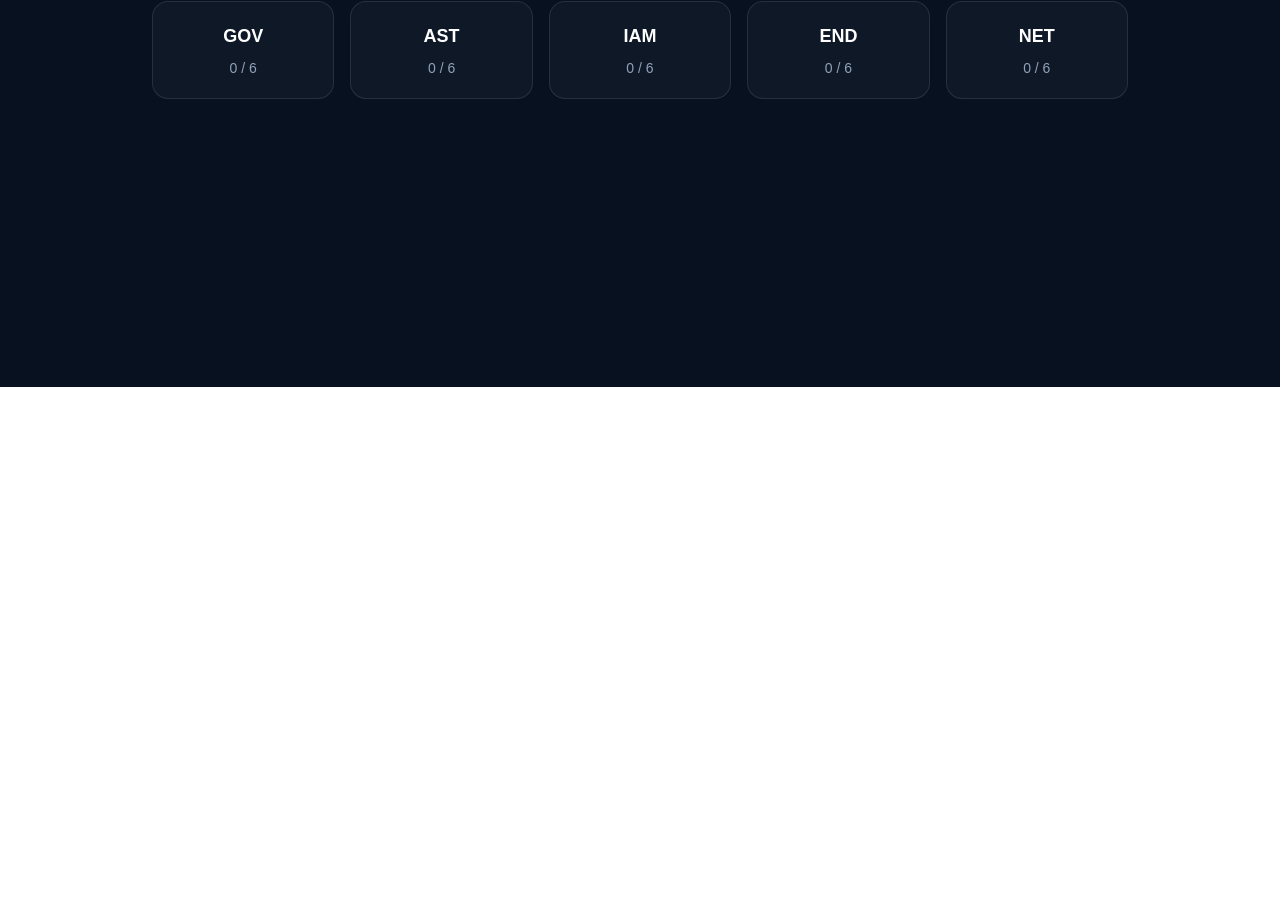
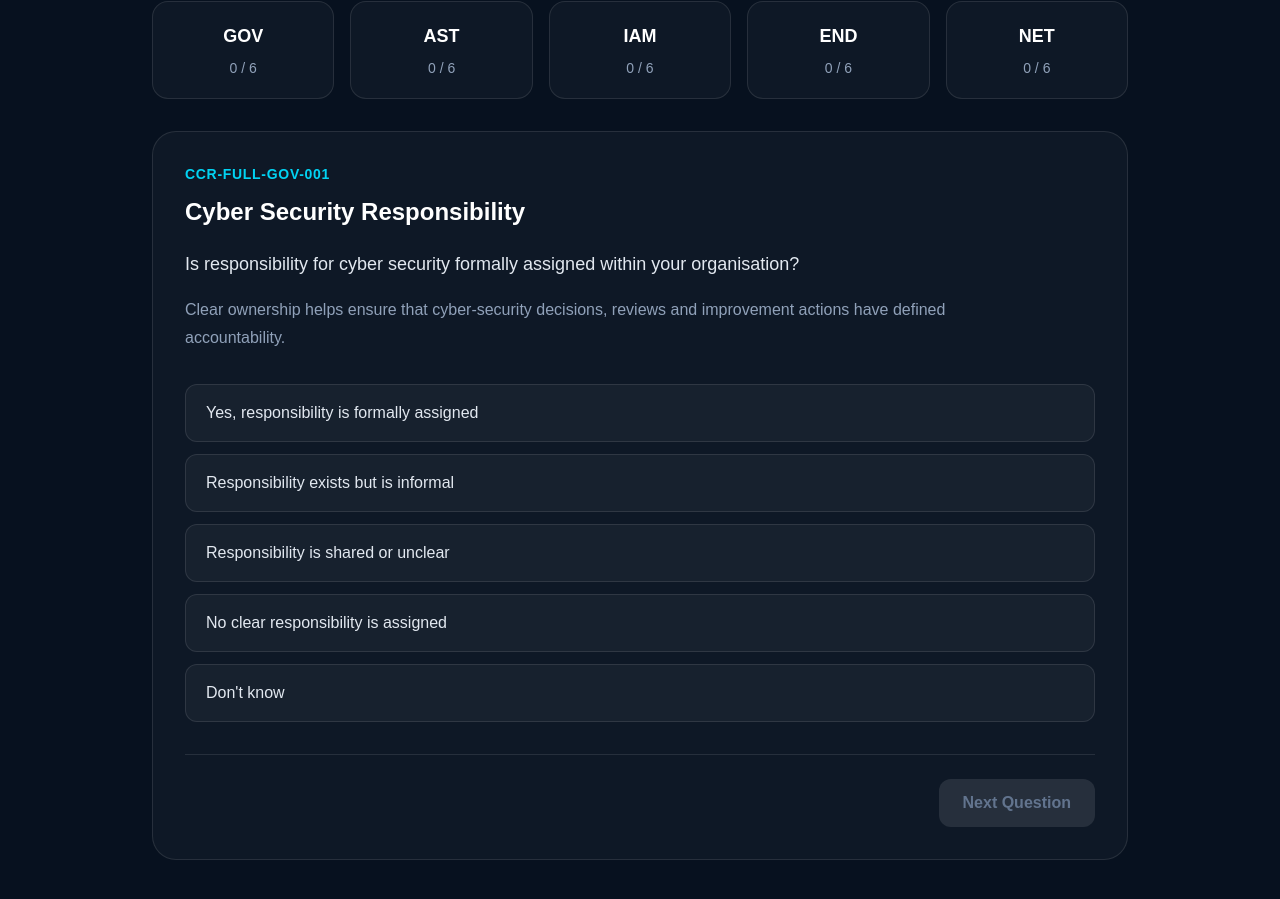
Before and after one commit to DrMesutInan-SFHEA/cyberscorehub, a Next.js app: page /assessment/full/questions in a window 1280 px wide. Shown: the part 413-1312 px from the top of the page. Before the commit the page ends 800 px from the top, so only its background shows below. Built offline with nearby package versions, Linux system fonts and the light colour scheme.

Commit message:
Add interactive full assessment questions and results flow

```diff
--- a/src/app/assessment/full/questions/page.tsx
+++ b/src/app/assessment/full/questions/page.tsx
@@ -1,4 +1,15 @@
+"use client";
+
+import { useState } from "react";
+import { CCR_FULL_QUESTIONS } from "@/lib/assessment/full-questions";
+
 export default function FullAssessmentQuestionsPage() {
+ const [currentQuestionIndex, setCurrentQuestionIndex] = useState(0);
+const currentQuestion = CCR_FULL_QUESTIONS[currentQuestionIndex];
+const isLastQuestion = currentQuestionIndex === CCR_FULL_QUESTIONS.length - 1;
+  const [selectedAnswerId, setSelectedAnswerId] = useState<string | null>(null);
+  const [completedQuestions, setCompletedQuestions] = useState(0);
+
   return (
     <main className="min-h-screen bg-[#07111f] text-white">
       <div className="mx-auto max-w-5xl px-6 py-16">
@@ -23,13 +34,14 @@ export default function FullAssessmentQuestionsPage() {
               </div>
 
   <div className="mt-2 text-2xl font-bold">
-                0 of 30 questions completed
+  {completedQuestions} of {CCR_FULL_QUESTIONS.length} questions completed
 </div>
             </div>
 
 <div className="text-3xl font-black text-cyan-400">
-              0%
+  {Math.round((completedQuestions / CCR_FULL_QUESTIONS.length) * 100)}%
 </div>
+
           </div>
 
           <div className="mt-6 h-2 overflow-hidden rounded-full bg-white/10">
@@ -48,11 +60,83 @@ export default function FullAssessmentQuestionsPage() {
               </div>
 
 <div className="mt-2 text-sm text-slate-400">
-                0 / 6
+  {
+    CCR_FULL_QUESTIONS.slice(0, completedQuestions).filter(
+      (question) => question.domainId === domain
+    ).length
+  }{" "}
+  /{" "}
+  {
+    CCR_FULL_QUESTIONS.filter(
+      (question) => question.domainId === domain
+    ).length
+  }
 </div>
             </div>
           ))}
         </div>
+
+<section className="mt-8 rounded-3xl border border-white/10 bg-white/[0.03] p-8">
+  <div className="text-sm font-semibold uppercase tracking-wider text-cyan-400">
+    {currentQuestion.id}
+  </div>
+
+  <h2 className="mt-3 text-2xl font-bold text-white">
+    {currentQuestion.controlNameEn}
+  </h2>
+
+<p className="mt-5 max-w-3xl text-lg leading-8 text-slate-200">
+  {currentQuestion.questionEn}
+</p>
+
+<p className="mt-4 max-w-3xl leading-7 text-slate-400">
+  {currentQuestion.explanationEn}
+</p>
+
+<div className="mt-8 space-y-3">
+  {currentQuestion.answerOptions.map((option) => (
+<button
+  key={option.id}
+  type="button"
+  onClick={() => setSelectedAnswerId(option.id)}
+  className={`w-full rounded-xl border px-5 py-4 text-left font-medium transition ${
+selectedAnswerId === option.id
+  ? "border-cyan-300 bg-cyan-400/20 text-white ring-2 ring-cyan-400/30"
+  : "border-white/10 bg-white/[0.04] text-slate-200 hover:border-cyan-400 hover:bg-cyan-400/[0.06]"
+  }`}
+>
+  {option.labelEn}
+</button>
+
+  ))}
+</div>
+
+<div className="mt-8 flex justify-end border-t border-white/10 pt-6">
+<button
+  type="button"
+onClick={() => {
+  if (isLastQuestion) {
+    window.location.href = "/assessment/full/results";
+    return;
+  }
+
+  setCurrentQuestionIndex((index) => index + 1);
+  setCompletedQuestions((count) => count + 1);
+  setSelectedAnswerId(null);
+}}
+  disabled={!selectedAnswerId}
+  className={`rounded-xl px-6 py-3 font-bold transition ${
+    selectedAnswerId
+      ? "bg-cyan-400 text-[#07111f] hover:bg-cyan-300"
+      : "cursor-not-allowed bg-white/10 text-slate-500"
+  }`}
+>
+{isLastQuestion ? "View Assessment Results" : "Next Question"}
+</button>
+</div>
+
+</section>
+
       </div>
     </main>
   );
--- /dev/null
+++ b/src/app/assessment/full/results/page.tsx
@@ -0,0 +1,33 @@
+export default function FullAssessmentResultsPage() {
+  return (
+    <main className="min-h-screen bg-[#07111f] text-white">
+      <div className="mx-auto max-w-5xl px-6 py-16">
+        <div className="text-sm font-bold uppercase tracking-[0.2em] text-cyan-400">
+          CCR Full Assessment
+        </div>
+
+        <h1 className="mt-3 text-4xl font-black">
+          Assessment Results
+        </h1>
+
+        <p className="mt-5 max-w-2xl leading-7 text-slate-400">
+          Your cyber resilience assessment is complete.
+        </p>
+
+        <section className="mt-10 rounded-3xl border border-white/10 bg-white/[0.03] p-8">
+          <div className="text-sm font-semibold uppercase tracking-wider text-cyan-400">
+            Assessment Complete
+          </div>
+
+          <div className="mt-3 text-3xl font-black text-white">
+            30 of 30 questions completed
+          </div>
+
+          <div className="mt-2 text-lg font-semibold text-cyan-400">
+            100%
+          </div>
+        </section>
+      </div>
+    </main>
+  );
+}
```
Lines whose indentation alone changed are shown as unchanged.
